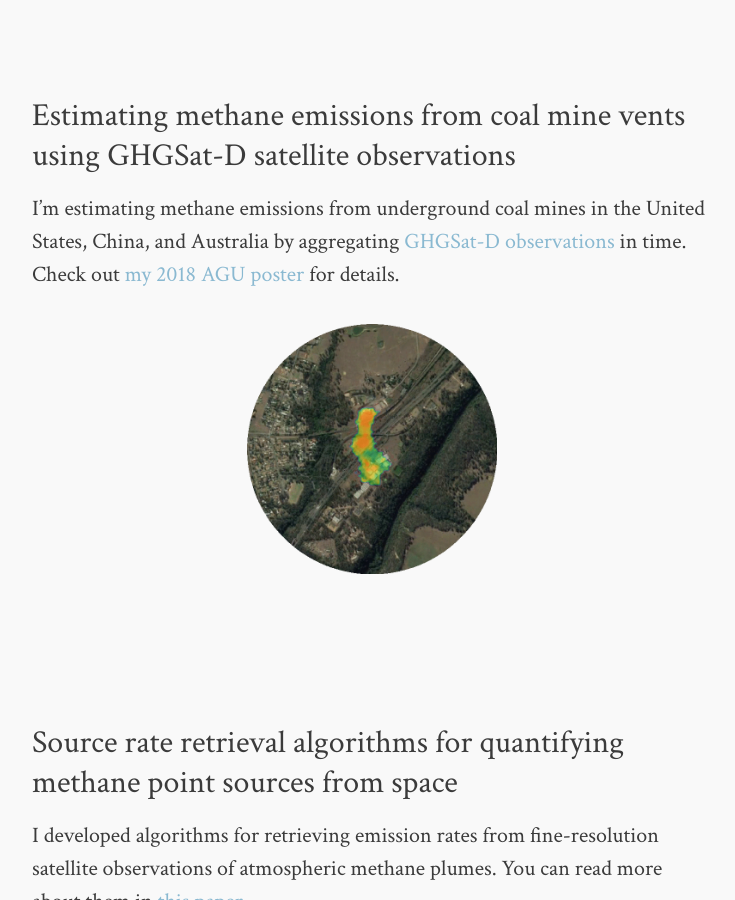
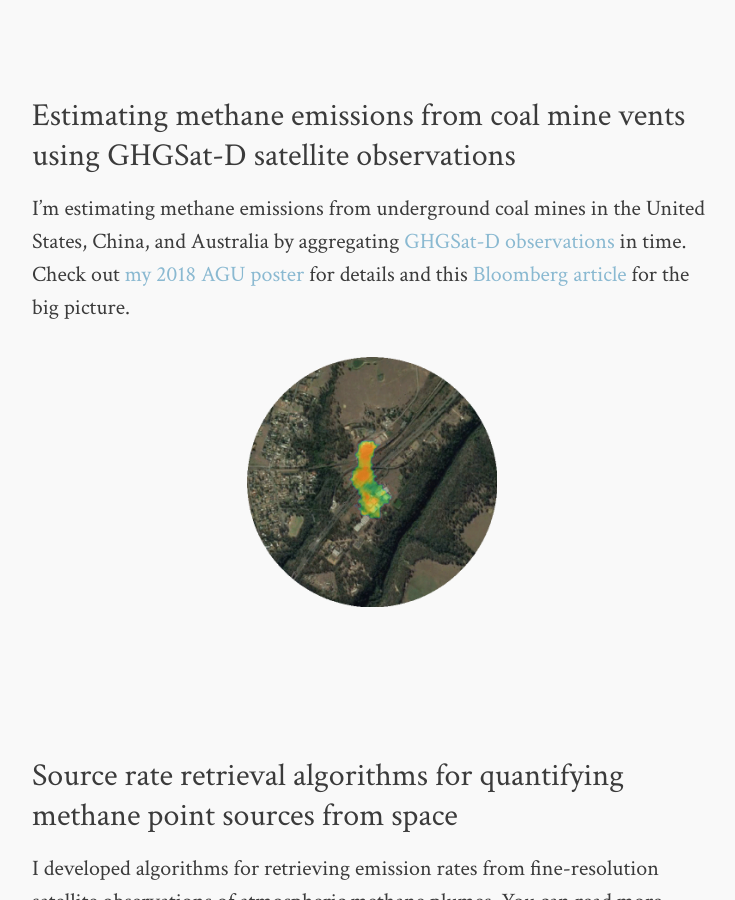
Before and after one commit to djvaron/djvaron.github.io, a Jekyll site: the page built from research.md, in a window 1280 px wide and 900 px high, scrolled down 647 px. Shown: the whole window, without its empty margins (268-1003 px from the left). Built offline with Jekyll 4.4.1, drawn with Linux system fonts in a browser that asks for light colours.

Commit message:
bloomberg link

```diff
--- a/research.md
+++ b/research.md
@@ -16,7 +16,7 @@
 
 ### Estimating methane emissions from coal mine vents using GHGSat-D satellite observations
 
-I'm estimating methane emissions from underground coal mines in the United States, China, and Australia by aggregating [GHGSat-D observations](https://www.ghgsat.com/data-products-analytics/analytics/) in time. Check out [my 2018 AGU poster](/presentations/varon_poster_agu2018.pdf) for details.
+I'm estimating methane emissions from underground coal mines in the United States, China, and Australia by aggregating [GHGSat-D observations](https://www.ghgsat.com/data-products-analytics/analytics/) in time. Check out [my 2018 AGU poster](/presentations/varon_poster_agu2018.pdf) for details and this [Bloomberg article](https://www.bloomberg.com/news/articles/2019-04-17/new-wave-of-satellites-could-pinpoint-greenhouse-gas-offenders) for the big picture.
 
 ![daniel varon methane satellite harvard plume thumb2](../images/thumb2_projects.png){:height="250px" width="250px"}
 
```
